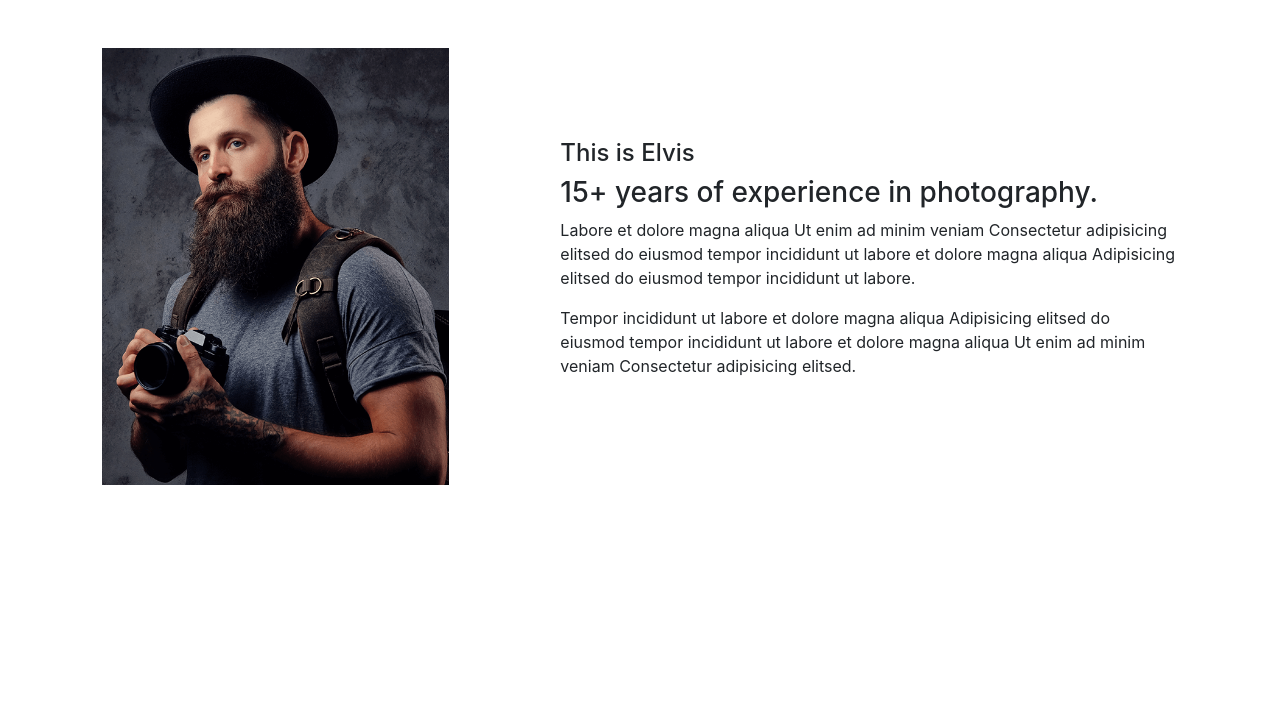
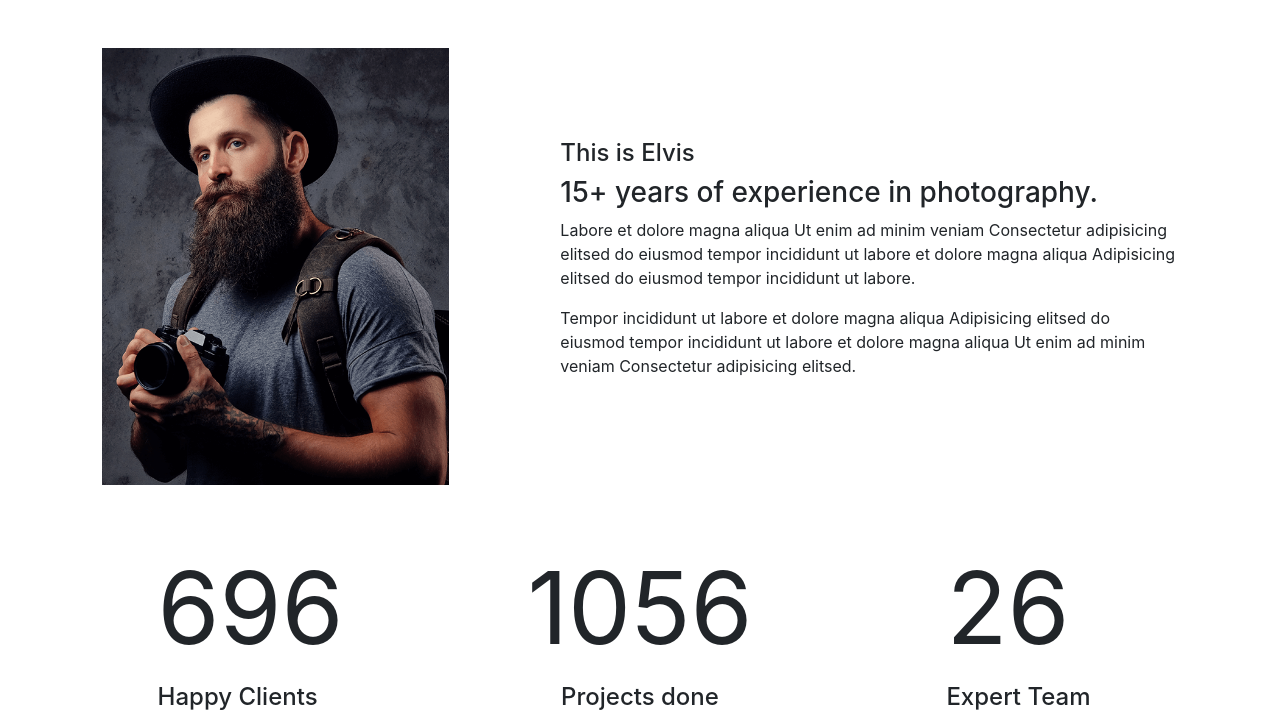
Before and after one commit to ElvisAddo/photography-portfolio-website, a plain HTML site: page about.html in a window 1280 px wide. Shown: the part 393-1113 px from the top of the page. Before the commit the page ends 926 px from the top, so only its background shows below. Drawn offline with nearby package versions, Linux system fonts and the light colour scheme.

Commit message:
added the statistics view to the about page

```diff
--- a/about.html
+++ b/about.html
@@ -68,3 +68,26 @@
     </div>
 
   </section>
+<!-- statistics -->
+  <div class="container bg-white">
+    <div class="row">
+      <div class="col-lg-4 col-md-6 mx-auto " style="width: 200px;">
+        <div class="success-box counted">
+          <span class="statisticstext " data-speed="5000" data-stop="696">696</span>
+          <h4>Happy Clients</h4>
+        </div>
+      </div>
+      <div class="col-lg-4 col-md-6 mx-auto" style="text-align: center;">
+        <div class="success-box counted">
+          <span class="statisticstext " data-speed="5000" data-stop="1056">1056</span>
+          <h4 style="text-align: center;">Projects done</h4>
+        </div>
+      </div>
+      <div class="col-lg-4 col-md-6 mx-auto " style="width: 200px;">
+        <div class="success-box counted">
+          <span class="statisticstext" data-speed="5000" data-stop="26">26</span>
+          <h4>Expert Team</h4>
+        </div>
+      </div>
+    </div>
+  </div>
```
